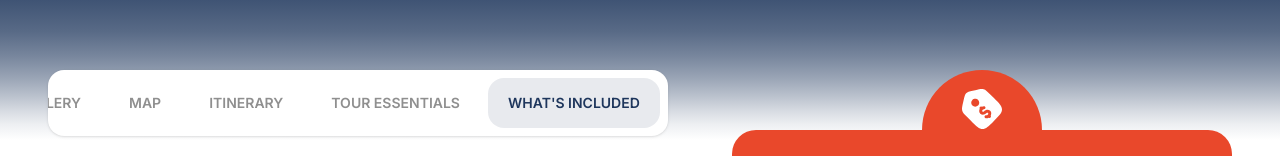
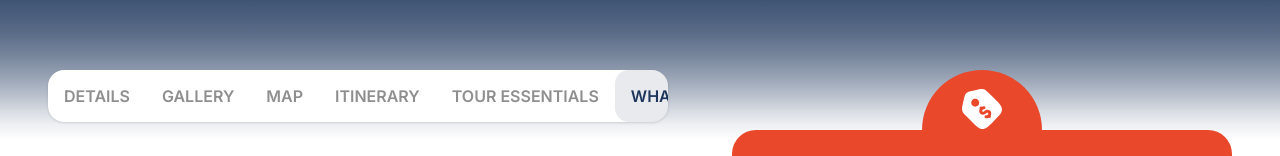
Before and after one commit to A123hannan/Wandering-Earl-tours-Website, a Next.js app: page /tours/1/whatsIncluded in a window 1280 px wide. Shown: the part 620-776 px from the top of the page. Built offline with nearby package versions, Linux system fonts and the light colour scheme.

Commit message:
Pushing the resposiveness of Tor details sub pages

```diff
--- a/src/app/tours/[id]/details/page.tsx
+++ b/src/app/tours/[id]/details/page.tsx
@@ -1,7 +1,7 @@
 import React from "react";
 import { getTourById } from "@/data/getTour";
 import { notFound } from "next/navigation";
-import DetailsSection from "@/components/ToursDetailed/DetailsPage/DetailsSection";
+import DetailsSection from "@/components/ToursDetailed/details/DetailsSection";
 
 interface props {
     params: Promise<{ id: string }>;
--- a/src/app/tours/[id]/page.tsx
+++ b/src/app/tours/[id]/page.tsx
@@ -1,7 +1,7 @@
 import React from "react";
 import { getTourById } from "@/data/getTour";
 import { notFound } from "next/navigation";
-import DetailsSection from "@/components/ToursDetailed/DetailsPage/DetailsSection";
+import DetailsSection from "@/components/ToursDetailed/details/DetailsSection";
 
 interface props {
     params: Promise<{ id: string }>;
--- a/src/components/ToursDetailed/ToursDetailedNavbar/toursDetailedNavbar.tsx
+++ b/src/components/ToursDetailed/ToursDetailedNavbar/toursDetailedNavbar.tsx
@@ -1,4 +1,4 @@
-'use client'
+"use client";
 
 import React, { useEffect, useRef } from "react";
 import Link from "next/link";
@@ -7,61 +7,151 @@ import { useParams, usePathname } from "next/navigation";
 export default function ToursDetailedNavbar() {
     const params = useParams();
     const pathname = usePathname();
+
     const id = params?.id ? String(params.id) : "1";
+
     const activeRef = useRef<HTMLAnchorElement | null>(null);
     const navContainerRef = useRef<HTMLDivElement | null>(null);
 
     const navLinks = [
-        { href: `/tours/${id}`, title: "Details", keys: [`/tours/${id}`, `/tours/${id}/details`] },
-        { href: `/tours/${id}/gallery`, title: "Gallery", keys: [`/tours/${id}/gallery`] },
-        { href: `/tours/${id}/map`, title: "Map", keys: [`/tours/${id}/map`] },
-        { href: `/tours/${id}/itinerary`, title: "Itinerary", keys: [`/tours/${id}/itinerary`] },
-        { href: `/tours/${id}/toursEssentials`, title: "Tour Essentials", keys: [`/tours/${id}/toursEssentials`] },
-        { href: `/tours/${id}/whatsIncluded`, title: "What's Included", keys: [`/tours/${id}/whatsIncluded`] },
+        {
+            href: `/tours/${id}`,
+            title: "Details",
+            keys: [`/tours/${id}`, `/tours/${id}/details`],
+        },
+        {
+            href: `/tours/${id}/gallery`,
+            title: "Gallery",
+            keys: [`/tours/${id}/gallery`],
+        },
+        {
+            href: `/tours/${id}/map`,
+            title: "Map",
+            keys: [`/tours/${id}/map`],
+        },
+        {
+            href: `/tours/${id}/itinerary`,
+            title: "Itinerary",
+            keys: [`/tours/${id}/itinerary`],
+        },
+        {
+            href: `/tours/${id}/toursEssentials`,
+            title: "Tour Essentials",
+            keys: [`/tours/${id}/toursEssentials`],
+        },
+        {
+            href: `/tours/${id}/whatsIncluded`,
+            title: "What's Included",
+            keys: [`/tours/${id}/whatsIncluded`],
+        },
     ];
 
     useEffect(() => {
-        const timer = setTimeout(() => {
-            if (activeRef.current && navContainerRef.current) {
-                const container = navContainerRef.current;
-                const activeItem = activeRef.current;
+        const activeItem = activeRef.current;
+        const container = navContainerRef.current;
 
-                const containerWidth = container.clientWidth;
-                const itemLeft = activeItem.offsetLeft;
-                const itemWidth = activeItem.clientWidth;
+        if (!activeItem || !container) return;
 
-                const targetScrollLeft = itemLeft - (containerWidth / 2) + (itemWidth / 2);
-
-                container.scrollTo({
-                    left: Math.max(0, targetScrollLeft),
-                    behavior: "smooth",
-                });
-            }
-        }, 50);
-
-        return () => clearTimeout(timer);
+        // Only auto-scroll on screens where the navbar is actually scrollable.
+        if (window.innerWidth < 1024) {
+            activeItem.scrollIntoView({
+                behavior: "smooth",
+                block: "nearest",
+                inline: "center",
+            });
+        }
     }, [pathname]);
 
     return (
-        <div className="rounded-[16px] bg-white w-full overflow-hidden shadow-sm">
+        <nav className="w-full rounded-[16px] bg-white shadow-sm overflow-hidden">
             <div
                 ref={navContainerRef}
-                className="flex items-center justify-start 2xl:justify-between gap-1 sm:gap-2 2xl:gap-0 w-full overflow-x-auto no-scrollbar scroll-smooth whitespace-nowrap p-1.5 sm:p-2 2xl:p-0"
+                className="
+          flex w-full items-center
+
+          /* Mobile / tablet */
+          justify-start
+          gap-1
+          overflow-x-auto
+          scrollbar-hide
+          scroll-smooth
+          whitespace-nowrap
+          p-1.5
+
+          /* Small devices */
+          sm:gap-1.5
+          sm:p-2
+
+          /* Large screens */
+          lg:justify-between
+          lg:gap-0
+          lg:overflow-x-hidden
+          lg:p-0
+        "
             >
-                {navLinks.map((navLink, index) => {
+                {navLinks.map((navLink) => {
                     const active = navLink.keys.includes(pathname);
+
                     return (
                         <Link
-                            key={index}
+                            key={navLink.href}
                             ref={active ? activeRef : null}
                             href={navLink.href}
-                            className={`inline-flex items-center justify-center py-[14px] px-[16px] sm:py-[18px] sm:px-[20px] 2xl:py-[20px] 2xl:px-[35px] rounded-[16px] cursor-pointer hover:bg-[#1E365C1A] font-[600] text-[13px] sm:text-[14px] 2xl:text-[16px] leading-[100%] tracking-[0%] uppercase text-center shrink-0 whitespace-nowrap ${active ? "bg-[#1E365C1A] text-primary" : "text-grey"} transition-all duration-300`}
+                            className={`
+                inline-flex
+                shrink-0
+                items-center
+                justify-center
+                whitespace-nowrap
+                rounded-[14px]
+
+                font-inter
+                font-semibold
+                uppercase
+                text-center
+                leading-none
+
+                transition-all
+                duration-300
+                ease-out
+
+                /* Mobile */
+                px-[16px]
+                py-[12px]
+                text-[13px]
+
+                /* Small */
+                sm:px-[20px]
+                sm:py-[14px]
+                sm:text-[14px]
+
+                /* Medium */
+                md:px-[24px]
+                md:py-[16px]
+
+                /* Large - distribute across entire navbar */
+                lg:flex-1
+                lg:px-[12px]
+                lg:py-[17px]
+                lg:text-[15px]
+
+                /* XL */
+                xl:px-[16px]
+                xl:py-[18px]
+                xl:text-[16px]
+
+                /* Active */
+                ${active
+                                    ? "bg-[#1E365C1A] text-primary font-bold"
+                                    : "text-[#8F8F8F] hover:bg-[#1E365C0D] hover:text-[#1E365C]"
+                                }
+              `}
                         >
                             {navLink.title}
                         </Link>
                     );
                 })}
             </div>
-        </div>
+        </nav>
     );
 }
--- a/src/components/ToursDetailed/WhatsIncluded/WhatsIncludedSection.tsx
+++ b/src/components/ToursDetailed/WhatsIncluded/WhatsIncludedSection.tsx
@@ -4,7 +4,7 @@ export default function WhatsIncludedSection() {
     return (
         <div id='whats-included' className="w-full">
             <div className="grid grid-cols-1 md:grid-cols-2 gap-6 w-full max-w-[1038px]">
-                <div className="bg-white rounded-2xl border border-gray-200 p-5 sm:p-8 shadow-[0px_16px_24px_-24px_rgba(0,0,0,0.06)]">
+                <div className="bg-white rounded-2xl border-[2px] border-gray-200 p-5 sm:p-8 shadow-[0px_16px_24px_-10px_rgba(0,0,0,0.1)]">
                     <div className="flex items-center gap-2 mb-4 sm:mb-6 text-[#1A2B4C] font-extrabold tracking-wide">
                         <svg className="w-6 h-6 fill-current shrink-0" viewBox="0 0 20 20">
                             <path fillRule="evenodd" d="M10 18a8 8 0 100-16 8 8 0 000 16zm3.707-9.293a1 1 0 00-1.414-1.414L9 10.586 7.707 9.293a1 1 0 00-1.414 1.414l2 2a1 1 0 001.414 0l4-4z" clipRule="evenodd" />
@@ -26,7 +26,7 @@ export default function WhatsIncludedSection() {
                     </ul>
                 </div>
 
-                <div className="bg-white rounded-2xl border border-gray-200 p-5 sm:p-8 shadow-[0px_16px_24px_-24px_rgba(0,0,0,0.06)]">
+                <div className="bg-white rounded-2xl border-[2px] border-gray-200 p-5 sm:p-8 shadow-[0px_16px_24px_-10px_rgba(0,0,0,0.1)]">
                     <div className="flex items-center gap-2 mb-4 sm:mb-6 text-[#C81E1E] font-extrabold tracking-wide">
                         <svg className="w-6 h-6 fill-current shrink-0" viewBox="0 0 20 20">
                             <path fillRule="evenodd" d="M10 18a8 8 0 100-16 8 8 0 000 16zM8.707 7.293a1 1 0 00-1.414 1.414L8.586 10l-1.293 1.293a1 1 0 101.414 1.414L10 11.414l1.293 1.293a1 1 0 001.414-1.414L11.414 10l1.293-1.293a1 1 0 00-1.414-1.414L10 8.586 8.707 7.293z" clipRule="evenodd" />
```
Also changed, not shown: src/components/ToursDetailed/details/DetailsSection.tsx (renamed from src/components/ToursDetailed/DetailsPage/DetailsSection.tsx).
